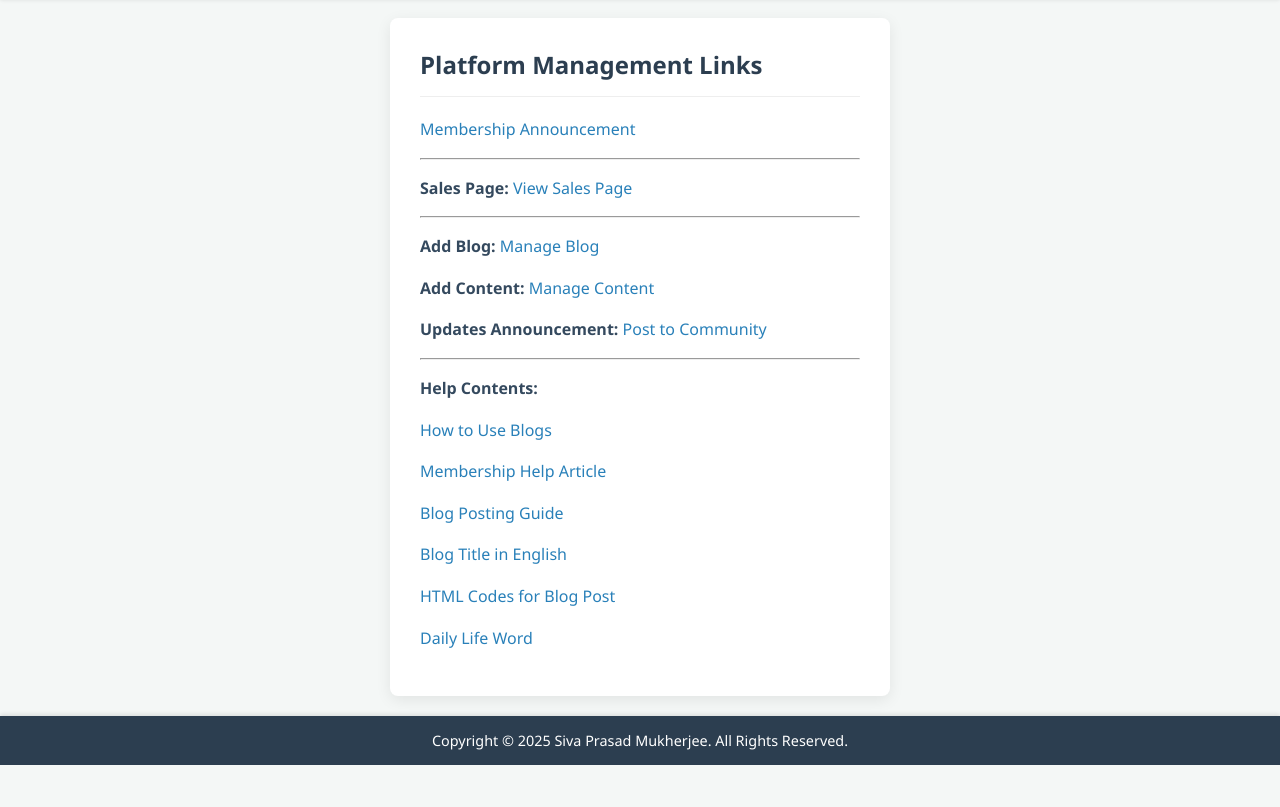
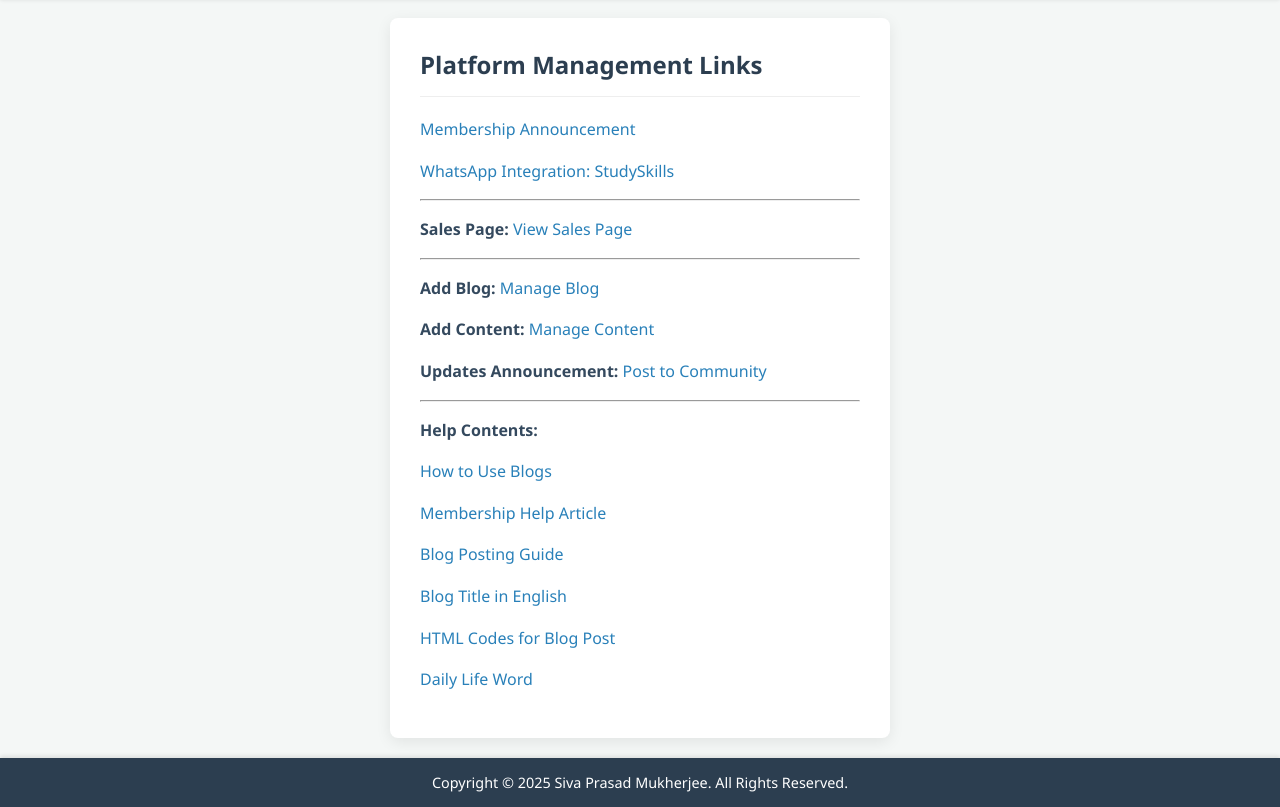
Before and after one commit to spmohq/tsk, a plain HTML site: page member-zone.html in a window 1280 px wide. Shown: the part 81-888 px from the top of the page. Before the commit the page ends 846 px from the top, so only its background shows below. Drawn offline with Linux system fonts and the light colour scheme.

Commit message:
Update member-zone.html

```diff
--- a/member-zone.html
+++ b/member-zone.html
@@ -97,6 +97,7 @@
         <div class="content-box">
             <h2>Platform Management Links</h2>
             <p><a href="membership-announcement-prompt.html" target="_blank" >Membership Announcement</a></p>
+            <p><a href="study-skills-wa-integration.html" target="_blank" >WhatsApp Integration: StudySkills</a></p>
             <hr>
             <p><strong>Sales Page:</strong> <a href="https://spm.graphy.com/membership" target="_blank">View Sales Page</a></p>
             <hr>
```
